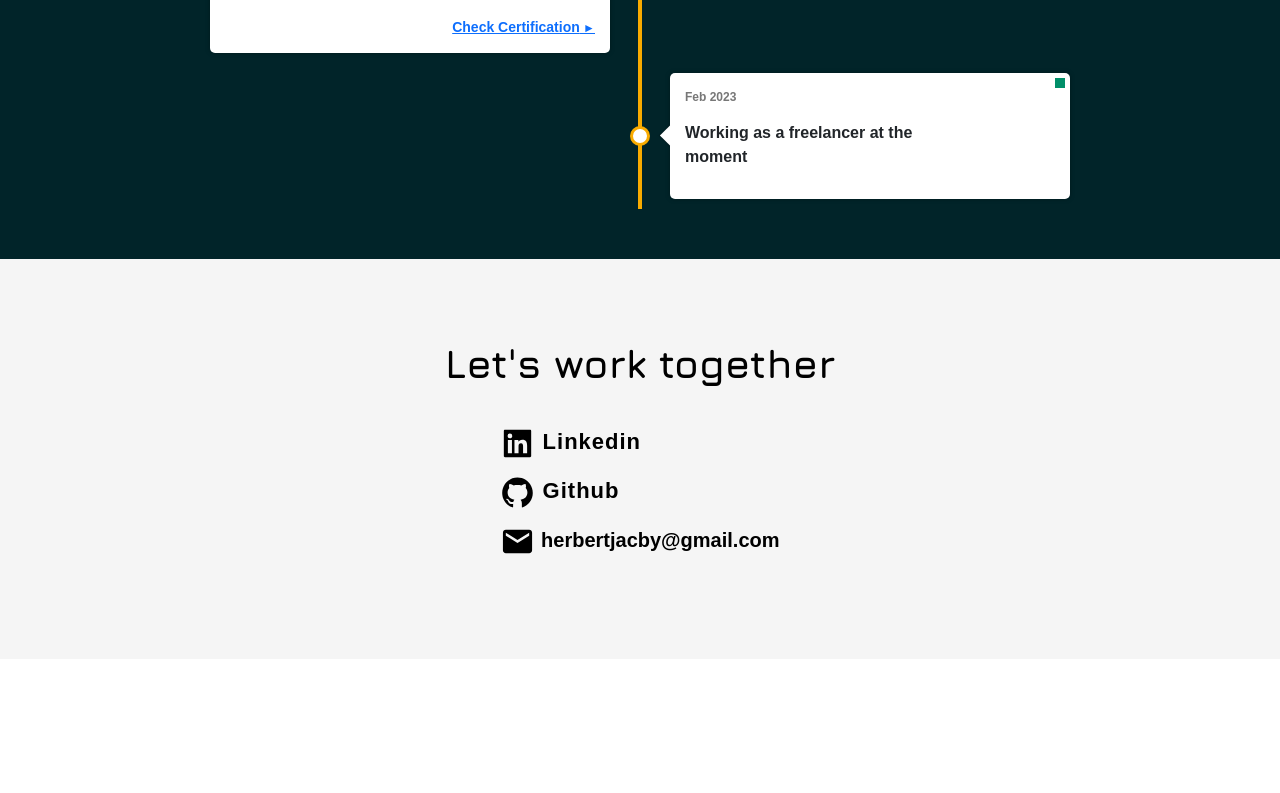
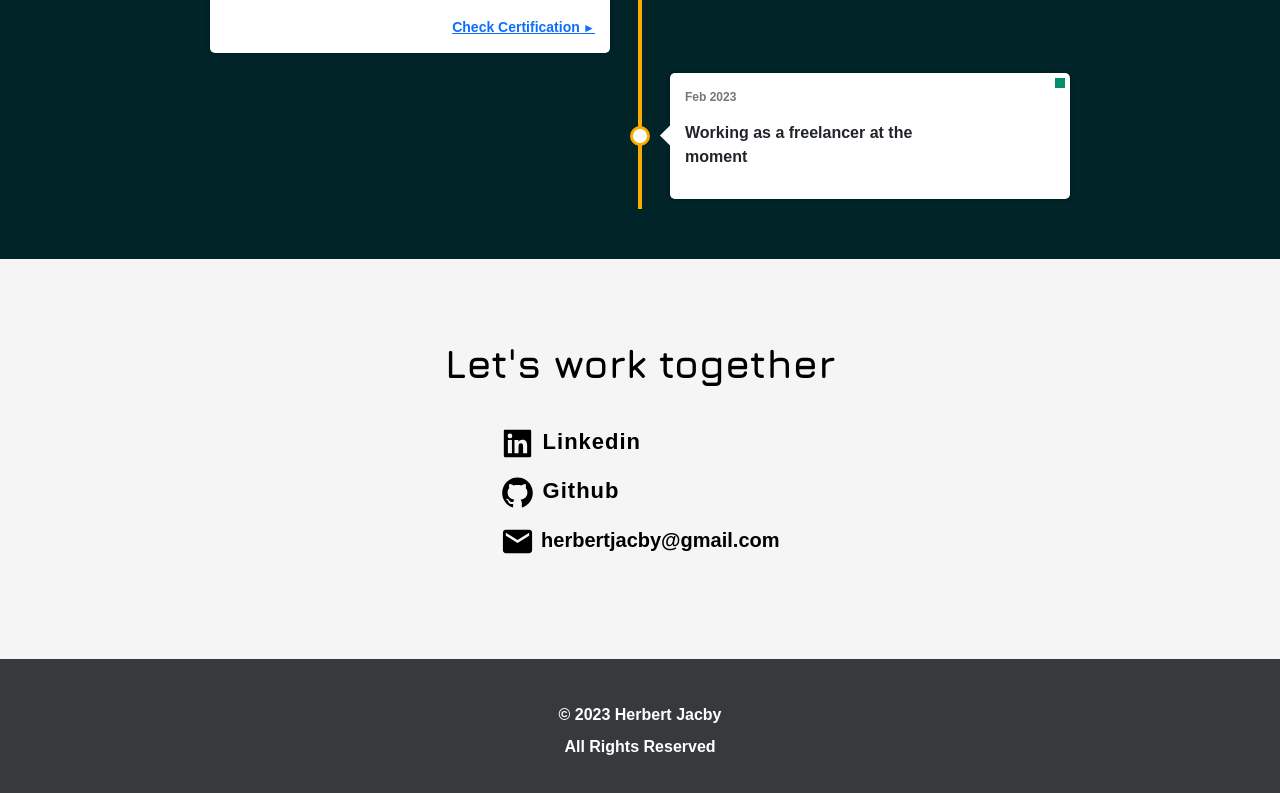
Before and after one commit to HerbertCJ/portfolio-react, a React (Create React App) app: page / in a window 1280 px wide. Shown: the part 4400-5193 px from the top of the page. Before the commit the page ends 5059 px from the top, so only its background shows below. Built offline with nearby package versions, Linux system fonts and the light colour scheme.

Commit message:
created footer

```diff
--- a/src/App.js
+++ b/src/App.js
@@ -3,6 +3,7 @@ import Navbar from './components/Navbar'
 import ParticleBG from './components/ParticleBG'
 import 'bootstrap/dist/css/bootstrap.min.css'
 import Home from './pages/Home';
+import Footer from './components/Footer'
 
 function App() {
   return (
@@ -10,6 +11,7 @@ function App() {
       <Navbar />
       <Home />
       <ParticleBG />
+      <Footer />
     </>
   );
 }
--- /dev/null
+++ b/src/components/Footer.js
@@ -0,0 +1,9 @@
+function Footer() {
+  return (
+    <footer className='footer'>
+        <p>&copy; {new Date().getFullYear()} Herbert Jacby</p>
+        <p>All Rights Reserved</p>
+    </footer>
+  )
+}
+export default Footer
--- a/src/index.css
+++ b/src/index.css
@@ -528,3 +528,21 @@
   opacity: 1;
   transition: 0.4s ease-in;
 }
+
+/* FOOTER */
+
+.footer {
+  position: relative;
+  z-index: 2;
+  padding: 40px;
+  background-color: rgba(33, 37, 41, 0.900);
+  color: white;
+  display: flex;
+  flex-direction: column;
+  justify-content: center;
+  align-items: center;
+}
+
+.footer p {
+  margin: 4px
+}
```
